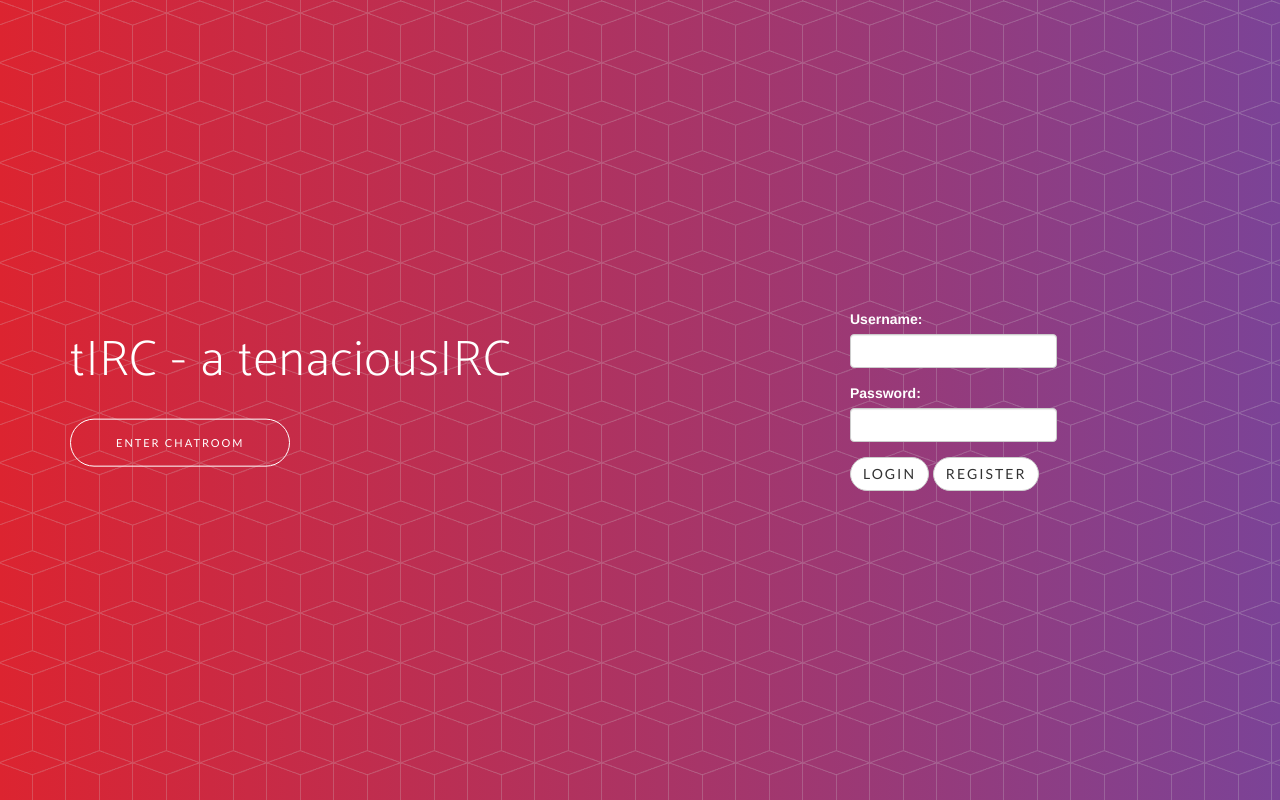
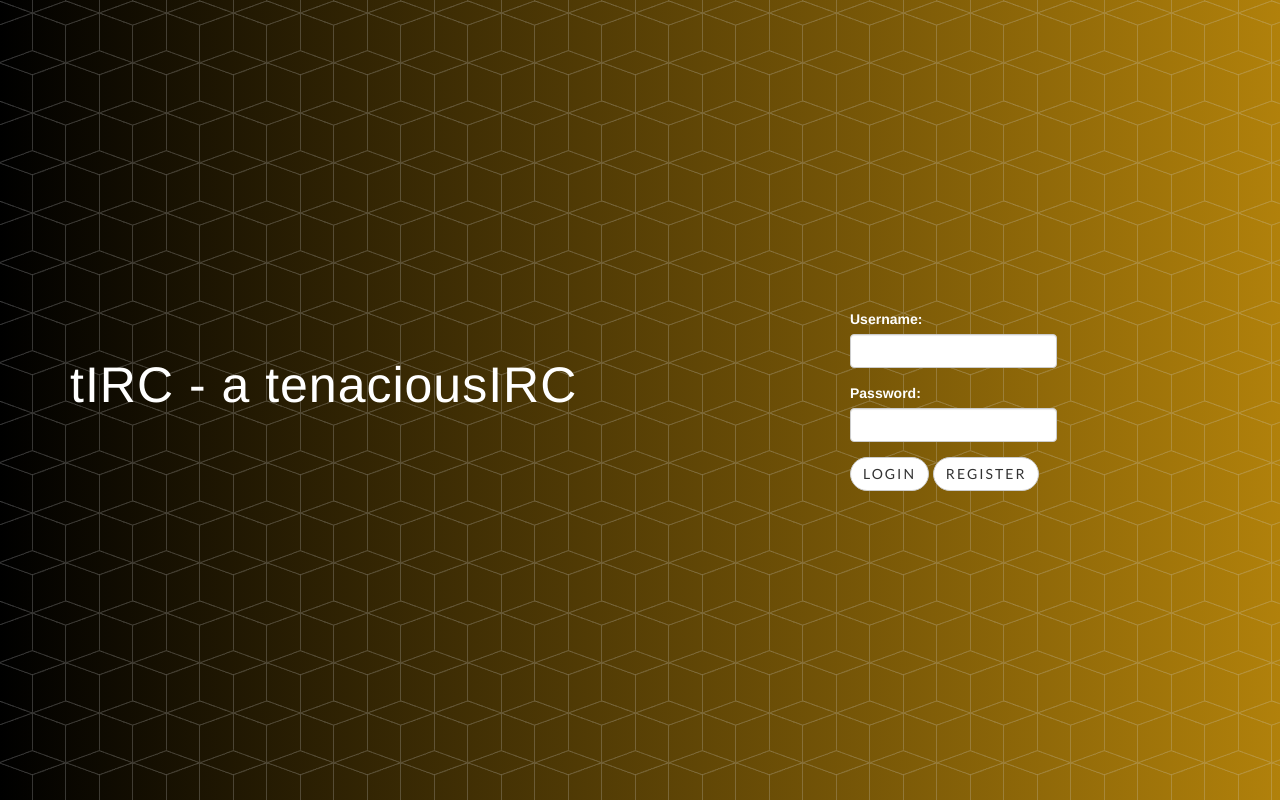
Before and after one commit to Kialandi/tIRC, a website: page public/index.html in a window 1280 px wide. Drawn offline with Linux system fonts and the light colour scheme; a web font is replaced by a local one.

Commit message:
implemented purdue hex fade, removed 'Enter Chatroom' button

```diff
--- a/public/index.html
+++ b/public/index.html
@@ -36,7 +36,6 @@
             <div class="header-content">
               <div class="header-content-inner">
                 <h1>tIRC - a tenaciousIRC</h1>
-                <a href="chat.html" class="btn btn-outline btn-xl page-scroll">Enter Chatroom</a>
               </div>
             </div>
           </div>
--- a/public/stylesheets/index.css
+++ b/public/stylesheets/index.css
@@ -36,7 +36,7 @@ h3,
 h4,
 h5,
 h6 {
-  font-family: 'Catamaran', 'Helvetica', 'Arial', 'sans-serif';
+  font-family: 'Helvetica', 'Arial', 'sans-serif';
   font-weight: 200;
   letter-spacing: 1px;
 }
@@ -56,9 +56,9 @@ header {
   overflow-y: hidden;
   background: url("../images/bg-pattern.png"), #7b4397;
   /* fallback for old browsers */
-  background: url("../images/bg-pattern.png"), -webkit-linear-gradient(to left, #7b4397, #dc2430);
+  background: url("../images/bg-pattern.png"), -webkit-linear-gradient(to left, #403B4A, #E7E9BB);
   /* Chrome 10-25, Safari 5.1-6 */
-  background: url("../images/bg-pattern.png"), linear-gradient(to left, #7b4397, #dc2430);
+  background: url("../images/bg-pattern.png"), linear-gradient(to right, #000000, #B1810B);
   /* W3C, IE 10+/ Edge, Firefox 16+, Chrome 26+, Opera 12+, Safari 7+ */
   color: white;
 }
```
